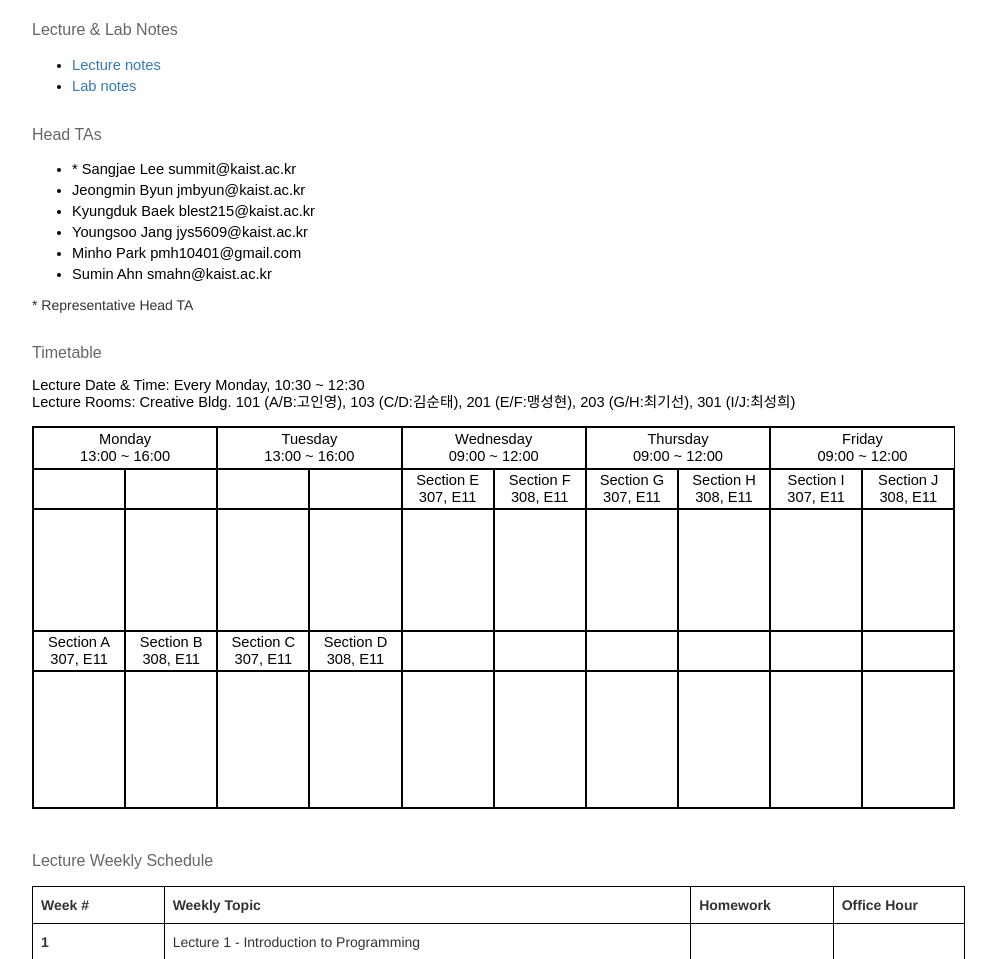
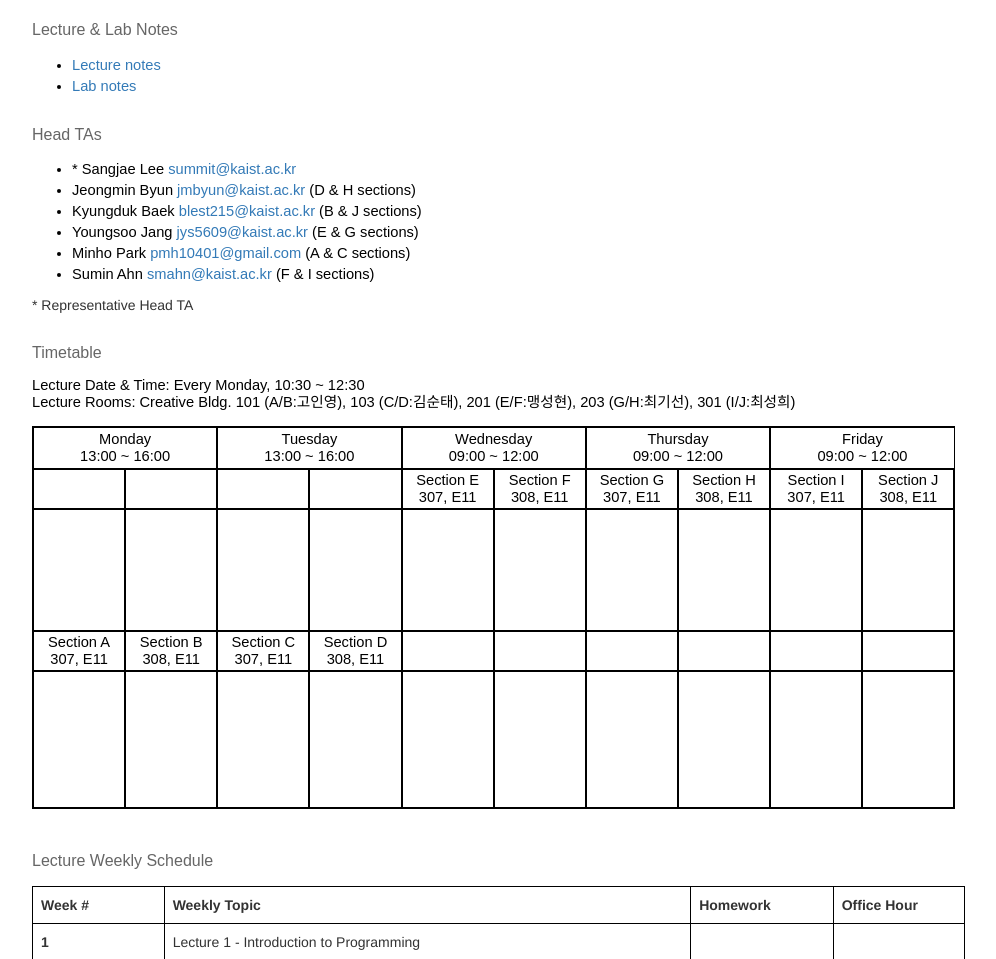
Before and after one commit to kaist-cs101/kaist-cs101.github.io, a website: page index.html in a window 1280 px wide. Shown: the part 900-1859 px from the top of the page, without its empty margins (53-1049 px from the left). Drawn offline with nearby package versions, Linux system fonts and the light colour scheme.

Commit message:
add hyperlink for head TA's email add section info for each head TA

```diff
--- a/index.html
+++ b/index.html
@@ -125,12 +125,12 @@
         </h4>
         <p>
           <ul>
-            <li>* Sangjae Lee summit@kaist.ac.kr</li>
-            <li>Jeongmin Byun jmbyun@kaist.ac.kr</li>
-            <li>Kyungduk Baek blest215@kaist.ac.kr</li>
-            <li>Youngsoo Jang jys5609@kaist.ac.kr</li>
-            <li>Minho Park pmh10401@gmail.com</li>
-            <li>Sumin Ahn smahn@kaist.ac.kr</li>
+            <li>* Sangjae Lee <a href="mailto:summit@kaist.ac.kr">summit@kaist.ac.kr</a></li>
+            <li>Jeongmin Byun <a href="mailto:jmbyun@kaist.ac.kr">jmbyun@kaist.ac.kr</a> (D & H sections)</li>
+            <li>Kyungduk Baek <a href="mailto:blest215@kaist.ac.kr">blest215@kaist.ac.kr</a> (B & J sections)</li>
+            <li>Youngsoo Jang <a href="mailto:jys5609@kaist.ac.kr">jys5609@kaist.ac.kr</a> (E & G sections)</li>
+            <li>Minho Park <a href="mailto:pmh10401@gmail.com">pmh10401@gmail.com</a> (A & C sections)</li>
+            <li>Sumin Ahn <a href="mailto:smahn@kaist.ac.kr">smahn@kaist.ac.kr</a> (F & I sections)</li>
           </ul>
         * Representative Head TA
         </p>
```
